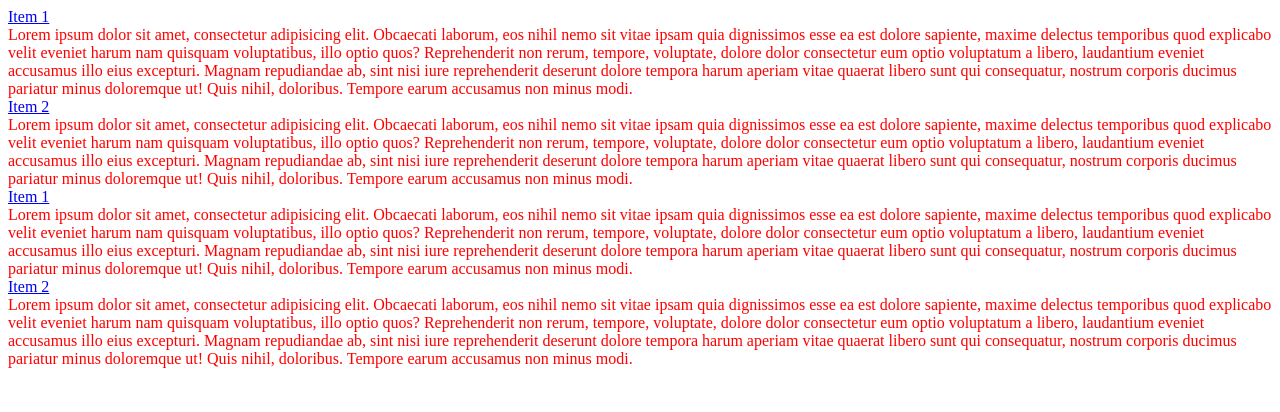
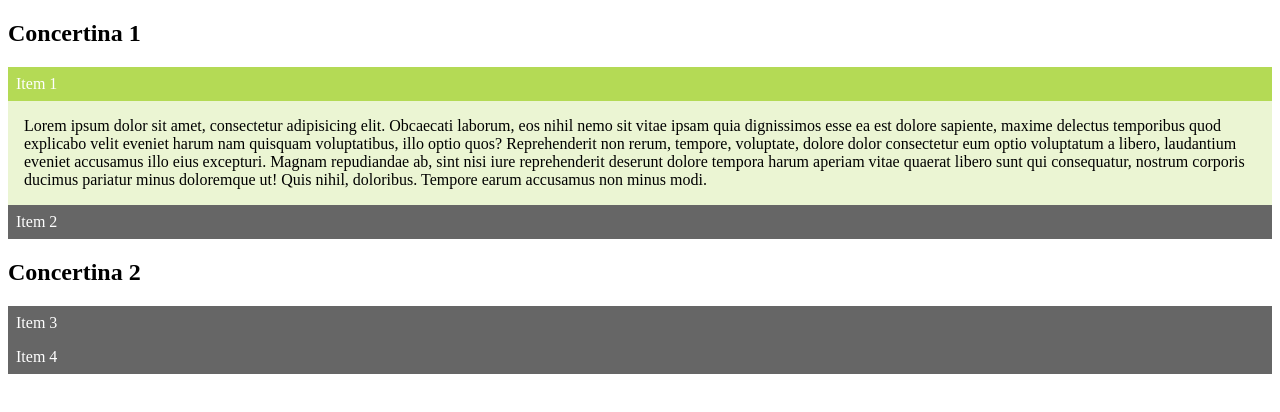
Before and after one commit to praekelt/prk-concertina, a website built with webpack: page demo/demo-multiple-concertinas.html in a window 1280 px wide. Both pictures are taken after a click on the link "Item 1". Shown: the top 412 px of the page. Built offline with nearby package versions, Linux system fonts and the light colour scheme.

Commit message:
v1.1.0: Overhauled webpack, added default styles.

```diff
--- a/demo/demo-multiple-concertinas.html
+++ b/demo/demo-multiple-concertinas.html
@@ -11,34 +11,44 @@
     </head>
     <body style="height: 2000px;">
 
+        <h2>Concertina 1</h2>
         <section class="Concertina">
-            <article class="Concertina-item">
-                <a href="#item1" class="Concertina-tab" role="tab">Item 1</a>
-                <div class="Concertina-panel" id="item1" role="tabpanel">
-                    Lorem ipsum dolor sit amet, consectetur adipisicing elit. Obcaecati laborum, eos nihil nemo sit vitae ipsam quia dignissimos esse ea est dolore sapiente, maxime delectus temporibus quod explicabo velit eveniet harum nam quisquam voluptatibus, illo optio quos? Reprehenderit non rerum, tempore, voluptate, dolore dolor consectetur eum optio voluptatum a libero, laudantium eveniet accusamus illo eius excepturi. Magnam repudiandae ab, sint nisi iure reprehenderit deserunt dolore tempora harum aperiam vitae quaerat libero sunt qui consequatur, nostrum corporis ducimus pariatur minus doloremque ut! Quis nihil, doloribus. Tempore earum accusamus non minus modi.
+            <div class="Concertina-item">
+                <a href="#concertina-item1-panel" id="concertina-item1-tab" class="Concertina-tab">Item 1</a>
+                <div class="Concertina-panel" id="concertina-item1-panel">
+                    <div class="Concertina-panelInner">
+                        Lorem ipsum dolor sit amet, consectetur adipisicing elit. Obcaecati laborum, eos nihil nemo sit vitae ipsam quia dignissimos esse ea est dolore sapiente, maxime delectus temporibus quod explicabo velit eveniet harum nam quisquam voluptatibus, illo optio quos? Reprehenderit non rerum, tempore, voluptate, dolore dolor consectetur eum optio voluptatum a libero, laudantium eveniet accusamus illo eius excepturi. Magnam repudiandae ab, sint nisi iure reprehenderit deserunt dolore tempora harum aperiam vitae quaerat libero sunt qui consequatur, nostrum corporis ducimus pariatur minus doloremque ut! Quis nihil, doloribus. Tempore earum accusamus non minus modi.
+                    </div>
                 </div>
-            </article>
-            <article class="Concertina-item">
-                <a href="#item2" class="Concertina-tab" role="tab">Item 2</a>
-                <div class="Concertina-panel" id="item2" role="tabpanel">
-                    Lorem ipsum dolor sit amet, consectetur adipisicing elit. Obcaecati laborum, eos nihil nemo sit vitae ipsam quia dignissimos esse ea est dolore sapiente, maxime delectus temporibus quod explicabo velit eveniet harum nam quisquam voluptatibus, illo optio quos? Reprehenderit non rerum, tempore, voluptate, dolore dolor consectetur eum optio voluptatum a libero, laudantium eveniet accusamus illo eius excepturi. Magnam repudiandae ab, sint nisi iure reprehenderit deserunt dolore tempora harum aperiam vitae quaerat libero sunt qui consequatur, nostrum corporis ducimus pariatur minus doloremque ut! Quis nihil, doloribus. Tempore earum accusamus non minus modi.
+            </div>
+            <div class="Concertina-item">
+                <a href="#concertina-item2-panel" id="concertina-item2-tab" class="Concertina-tab">Item 2</a>
+                <div class="Concertina-panel" id="concertina-item2-panel">
+                    <div class="Concertina-panelInner">
+                        Lorem ipsum dolor sit amet, consectetur adipisicing elit. Obcaecati laborum, eos nihil nemo sit vitae ipsam quia dignissimos esse ea est dolore sapiente, maxime delectus temporibus quod explicabo velit eveniet harum nam quisquam voluptatibus, illo optio quos? Reprehenderit non rerum, tempore, voluptate, dolore dolor consectetur eum optio voluptatum a libero, laudantium eveniet accusamus illo eius excepturi. Magnam repudiandae ab, sint nisi iure reprehenderit deserunt dolore tempora harum aperiam vitae quaerat libero sunt qui consequatur, nostrum corporis ducimus pariatur minus doloremque ut! Quis nihil, doloribus. Tempore earum accusamus non minus modi.
+                    </div>
                 </div>
-            </article>
+            </div>
         </section>
 
+        <h2>Concertina 2</h2>
         <section class="Concertina">
-            <article class="Concertina-item">
-                <a href="#item3" class="Concertina-tab" role="tab">Item 1</a>
-                <div class="Concertina-panel" id="item3" role="tabpanel">
-                    Lorem ipsum dolor sit amet, consectetur adipisicing elit. Obcaecati laborum, eos nihil nemo sit vitae ipsam quia dignissimos esse ea est dolore sapiente, maxime delectus temporibus quod explicabo velit eveniet harum nam quisquam voluptatibus, illo optio quos? Reprehenderit non rerum, tempore, voluptate, dolore dolor consectetur eum optio voluptatum a libero, laudantium eveniet accusamus illo eius excepturi. Magnam repudiandae ab, sint nisi iure reprehenderit deserunt dolore tempora harum aperiam vitae quaerat libero sunt qui consequatur, nostrum corporis ducimus pariatur minus doloremque ut! Quis nihil, doloribus. Tempore earum accusamus non minus modi.
+            <div class="Concertina-item">
+                <a href="#concertina-item3-panel" id="concertina-item3-tab" class="Concertina-tab">Item 3</a>
+                <div class="Concertina-panel" id="concertina-item3-panel">
+                    <div class="Concertina-panelInner">
+                        Lorem ipsum dolor sit amet, consectetur adipisicing elit. Obcaecati laborum, eos nihil nemo sit vitae ipsam quia dignissimos esse ea est dolore sapiente, maxime delectus temporibus quod explicabo velit eveniet harum nam quisquam voluptatibus, illo optio quos? Reprehenderit non rerum, tempore, voluptate, dolore dolor consectetur eum optio voluptatum a libero, laudantium eveniet accusamus illo eius excepturi. Magnam repudiandae ab, sint nisi iure reprehenderit deserunt dolore tempora harum aperiam vitae quaerat libero sunt qui consequatur, nostrum corporis ducimus pariatur minus doloremque ut! Quis nihil, doloribus. Tempore earum accusamus non minus modi.
+                    </div>
                 </div>
-            </article>
-            <article class="Concertina-item">
-                <a href="#item4" class="Concertina-tab" role="tab">Item 2</a>
-                <div class="Concertina-panel" id="item4" role="tabpanel">
-                    Lorem ipsum dolor sit amet, consectetur adipisicing elit. Obcaecati laborum, eos nihil nemo sit vitae ipsam quia dignissimos esse ea est dolore sapiente, maxime delectus temporibus quod explicabo velit eveniet harum nam quisquam voluptatibus, illo optio quos? Reprehenderit non rerum, tempore, voluptate, dolore dolor consectetur eum optio voluptatum a libero, laudantium eveniet accusamus illo eius excepturi. Magnam repudiandae ab, sint nisi iure reprehenderit deserunt dolore tempora harum aperiam vitae quaerat libero sunt qui consequatur, nostrum corporis ducimus pariatur minus doloremque ut! Quis nihil, doloribus. Tempore earum accusamus non minus modi.
+            </div>
+            <div class="Concertina-item">
+                <a href="#concertina-item4-panel" id="concertina-item4-tab" class="Concertina-tab">Item 4</a>
+                <div class="Concertina-panel" id="concertina-item4-panel">
+                    <div class="Concertina-panelInner">
+                        Lorem ipsum dolor sit amet, consectetur adipisicing elit. Obcaecati laborum, eos nihil nemo sit vitae ipsam quia dignissimos esse ea est dolore sapiente, maxime delectus temporibus quod explicabo velit eveniet harum nam quisquam voluptatibus, illo optio quos? Reprehenderit non rerum, tempore, voluptate, dolore dolor consectetur eum optio voluptatum a libero, laudantium eveniet accusamus illo eius excepturi. Magnam repudiandae ab, sint nisi iure reprehenderit deserunt dolore tempora harum aperiam vitae quaerat libero sunt qui consequatur, nostrum corporis ducimus pariatur minus doloremque ut! Quis nihil, doloribus. Tempore earum accusamus non minus modi.
+                    </div>
                 </div>
-            </article>
+            </div>
         </section>
 
 
--- a/package.json
+++ b/package.json
@@ -4,7 +4,7 @@
   "description": "Accordion UI pattern.",
   "main": "src/main.js",
   "scripts": {
-    "build": "webpack",
+    "build": "webpack && uglifyjs ./dist/prk-concertina.js -c -m -o ./dist/prk-concertina.min.js && cssnano ./dist/prk-concertina.css ./dist/prk-concertina.min.css",
     "serve": "webpack-dev-server --content-base=demo/ --inline",
     "prepublish": "npm run build"
   },
@@ -36,6 +36,7 @@
     "clean-webpack-plugin": "^0.1.9",
     "css-loader": "^0.23.1",
     "cssnano": "^3.7.0",
+    "cssnano-cli": "^1.0.4",
     "eslint": "^2.9.0",
     "eslint-loader": "^1.3.0",
     "extract-loader": "0.0.2",
@@ -47,6 +48,8 @@
     "sass-loader": "^3.2.0",
     "sasslint-webpack-plugin": "^1.0.3",
     "style-loader": "^0.13.1",
+    "uglify-js": "^2.6.2",
+    "unminified-webpack-plugin": "^1.0.0",
     "webpack": "^1.13.0",
     "webpack-dev-server": "^1.14.1",
     "yargs": "^4.7.0"
--- a/src/main.js
+++ b/src/main.js
@@ -1,4 +1,4 @@
-require('./styles/default/concertina.scss');
+require('./styles/default/prk-concertina.default.scss');
 
 export default class Concertina {
     constructor(el, customOptions) {
--- a/src/styles/default/concertina.scss
+++ /dev/null
@@ -1,5 +0,0 @@
-@import "concertina-settings";
-
-body {
-    color: red;
-}
--- /dev/null
+++ b/src/styles/default/prk-concertina.default.scss
@@ -0,0 +1,31 @@
+.Concertina {
+    &-tab {
+        display: block;
+        padding: .5em;
+        background-color: #666666;
+        color: #ffffff;
+        text-decoration: none;
+
+        &.is-selected,
+        &:focus,
+        &:hover {
+            background-color: #b4da55;
+        }
+    }
+
+    &-panel {
+        max-height: 0;
+        background-color: lighten(#b4da55, 30%);
+        overflow: hidden;
+        visibility: hidden;
+
+        &.is-visible {
+            max-height: 100%;
+            visibility: visible;
+        }
+    }
+
+    &-panelInner {
+        padding: 1em;
+    }
+}
--- a/webpack.config.js
+++ b/webpack.config.js
@@ -1,15 +1,32 @@
 var webpack = require('webpack');
 var path = require('path');
 var env = require('yargs').argv.mode;
+var excludes = /(node_modules|bower_components)/;
 
-var SassLintPlugin = require('sasslint-webpack-plugin'),
+// Dependencies
+var UglifyJsPlugin = webpack.optimize.UglifyJsPlugin,
+    SassLintPlugin = require('sasslint-webpack-plugin'),
     ExtractTextPlugin = require('extract-text-webpack-plugin'),
     Autoprefixer = require('autoprefixer'),
     CssNano = require('cssnano'),
-    CleanWebpackPlugin = require('clean-webpack-plugin');
+    CleanWebpackPlugin = require('clean-webpack-plugin'),
+    UnminifiedWebpackPlugin = require('unminified-webpack-plugin');
 
-var excludes = /(node_modules|bower_components)/;
+// Plugins
+var extractSCSS = new ExtractTextPlugin('[name].css'),
+    sassLint = new SassLintPlugin({
+        'configFile': '.sass-lint.yml',
+        'context': './src/styles',
+        'failOnError': false,
+        'failOnWarning': false
+    }),
+    cleanWebpack = new CleanWebpackPlugin(['./dist/'], {
+        'root': __dirname,
+        'verbose': true,
+        'dry': false
+    });
 
+// Webpack Config Object
 var config = {
     'entry': {
         'prk-concertina': __dirname + '/src/main.js'
@@ -52,24 +69,15 @@ var config = {
             },
             {
                 'test': /\.s[a|c]ss$/,
-                'loader': ExtractTextPlugin.extract('style-loader', 'css!postcss!sass'),
+                'loader': extractSCSS.extract('style-loader', 'css!postcss!sass'),
                 'exclude': excludes
             }
         ]
     },
     'plugins': [
-        new CleanWebpackPlugin(['./dist/'], {
-            'root': __dirname,
-            'verbose': true,
-            'dry': false
-        }),
-        new SassLintPlugin({
-            'configFile': '.sass-lint.yml',
-            'context': './src/styles',
-            'failOnError': false,
-            'failOnWarning': false
-        }),
-        new ExtractTextPlugin('[name].css')
+        cleanWebpack,
+        sassLint,
+        extractSCSS
     ],
     'sassLoader': {
         'precision': 3,
@@ -78,7 +86,7 @@ var config = {
     'postcss': function() {
         return [Autoprefixer({
             'browsers': ['> 1%', 'IE 7', 'IE 8', 'IE 9']
-        }), CssNano];
+        })];
     },
 }
 
```
Also changed, not shown: demo/demo-basic.html (+15 -11 lines), demo/demo-custom-options.html (+14 -10 lines), .sass-lint.yml, CHANGELOG.md, dist/prk-concertina.css, dist/prk-concertina.min.css (added), dist/prk-concertina.min.js (added), src/styles/default/_concertina-settings.scss (deleted).
